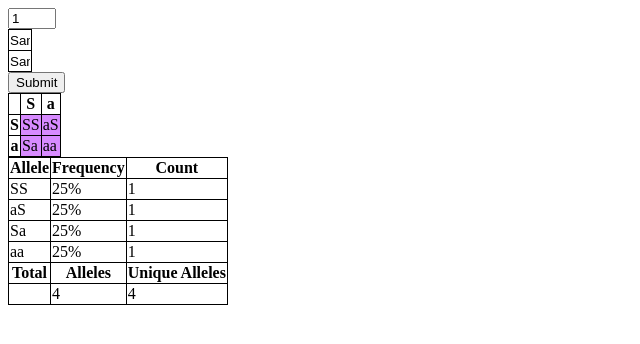
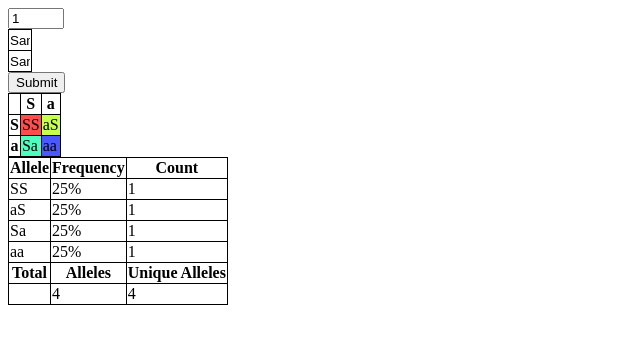
Before and after one commit to timoman7/GeneticHTML, a plain HTML site: page index.html in a window 1280 px wide. Both pictures are taken after typing "Sample", "Sample" into the empty fields and a click on the button "Submit". Shown: the whole page, without its empty margins (0-640 px from the left). Drawn offline with Linux system fonts and the light colour scheme.

Commit message:
Fixed: Allele coloring, Allele formatting, input limit

```diff
--- a/index.html
+++ b/index.html
@@ -33,7 +33,7 @@
   <body>
     <!-- GG x gg = 100% G -->
     <!-- Gg x gg = 50% G 50% g -->
-    <input id="geneCount" type="number" min="1" max="6" value="1"/>
+    <input id="geneCount" type="number" min="1" max="32" value="1"/>
     <table id="parInput">
       <tr id="par1-genes">
         <td>
--- a/js/main.js
+++ b/js/main.js
@@ -21,7 +21,7 @@ String.prototype.toAllele = function(){
   }
   let __newString = "";
   newString.forEach((str)=>{
-    __newString += str.split('').sort((a,b)=>{return a.toLowerCase()<b.toLowerCase()}).join('');
+    __newString += str.split('').sort((a,b)=>{return a>b}).join('');
   });
   //a>b
   return __newString;
@@ -112,7 +112,7 @@ function styleAlleles(){
         "freqPrc": 0,
         "name": Al.textContent,
         "id": AlFrequency._info._variance,
-        "color": "rgb($r,$g,$b)"
+        "color": "hsl($c,100%,$b%)"
       };
       AlFrequency._info._variance++;
     }
@@ -124,15 +124,20 @@ function styleAlleles(){
       AlFrequency[Al].freqPrc = AlFrequency[Al].freq * 100;
     }
   }
+  let colorArray = [];
+  for(let c = 0; c < 316; c += 315 / AlFrequency._info._variance){
+    colorArray.push(`hsl(${Math.round(c)}, 100%, 65%)`)
+  }
+
   for(let Al in AlFrequency){
     if(Al != "_info"){
-      let AlRed   = Math.round(Math.sin(AlFrequency[Al].freq*(AlFrequency._info._variance))*255).constrain(0,255);
-      let AlGreen = Math.round(Math.cos(AlFrequency[Al].freq*(AlFrequency._info._variance))*255).constrain(0,255);
-      let AlBlue  = Math.round(Math.tan(AlFrequency[Al].freq*(AlFrequency._info._variance))*255).constrain(0,255);
-      AlFrequency[Al].color = AlFrequency[Al].color
-      .replace("$r", AlRed)
-      .replace("$g", AlGreen)
-      .replace("$b", AlBlue);
+      //let AlColor   = ;
+      //Math.round(Math.sin(AlFrequency[Al].freq*(AlFrequency._info._variance))*255).constrain(0,255)
+      //let AlBright  = 65;
+      AlFrequency[Al].color = colorArray[AlFrequency[Al].id];
+      // AlFrequency[Al].color = AlFrequency[Al].color
+      // .replace("$c", Math.round(AlColor))
+      // .replace("$b", AlBright);
       document.querySelector('#freqList').appendChild(createAlleleInfo(AlFrequency[Al]));
     }
   }
@@ -181,7 +186,7 @@ function CreateGenes(e){
   par1_table.clear();
   par2_table.clear();
   par1_table.appendChild(EmptyPart('th'));
-  let alleleMatrix = [];
+  window.alleleMatrix = [];
   let par1_punnett = [];
   let par2_punnett = [];
   for (var i = 0; i < 2; i++) {
@@ -194,7 +199,6 @@ function CreateGenes(e){
   }
   par1_punnett = par1_punnett.punnettFOIL(GeneCount.valueAsNumber);
   par2_punnett = par2_punnett.punnettFOIL(GeneCount.valueAsNumber);
-  console.log(par1_punnett,par2_punnett)
   for(let genes = 0; genes < Math.pow(2,GeneCount.valueAsNumber); genes++){
     TEMP_par1_gene.content.querySelectorAll(".par1").forEach((gene)=>{
       let input_list = [...TEMP_par1_gene.content.querySelectorAll(".par1")];
```
